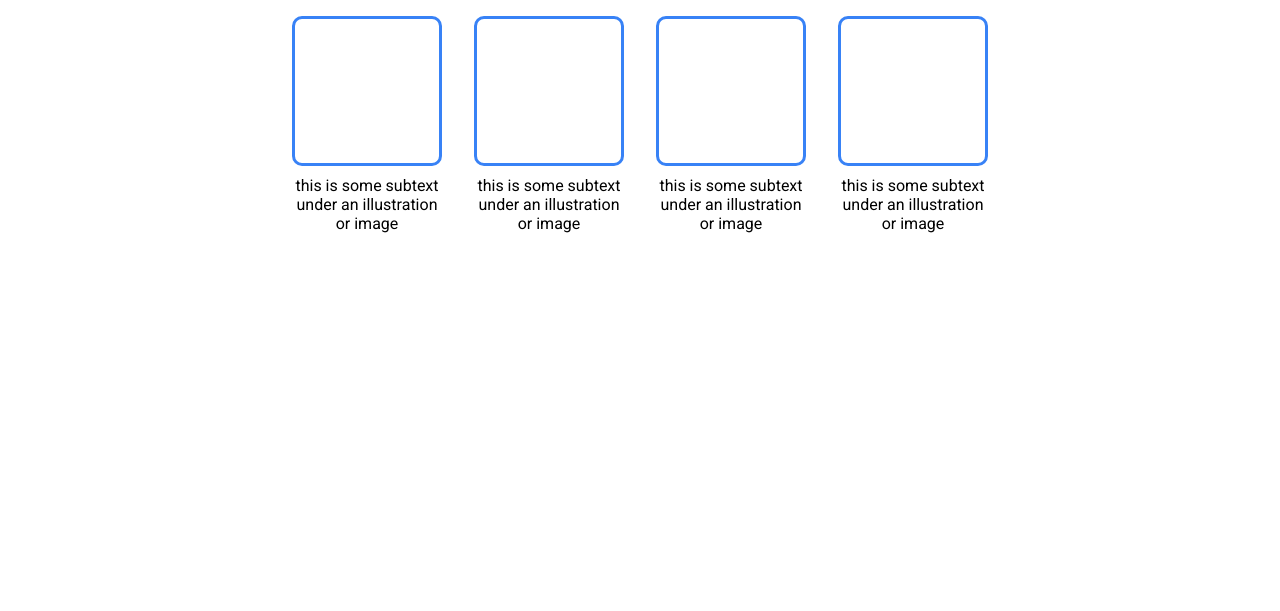
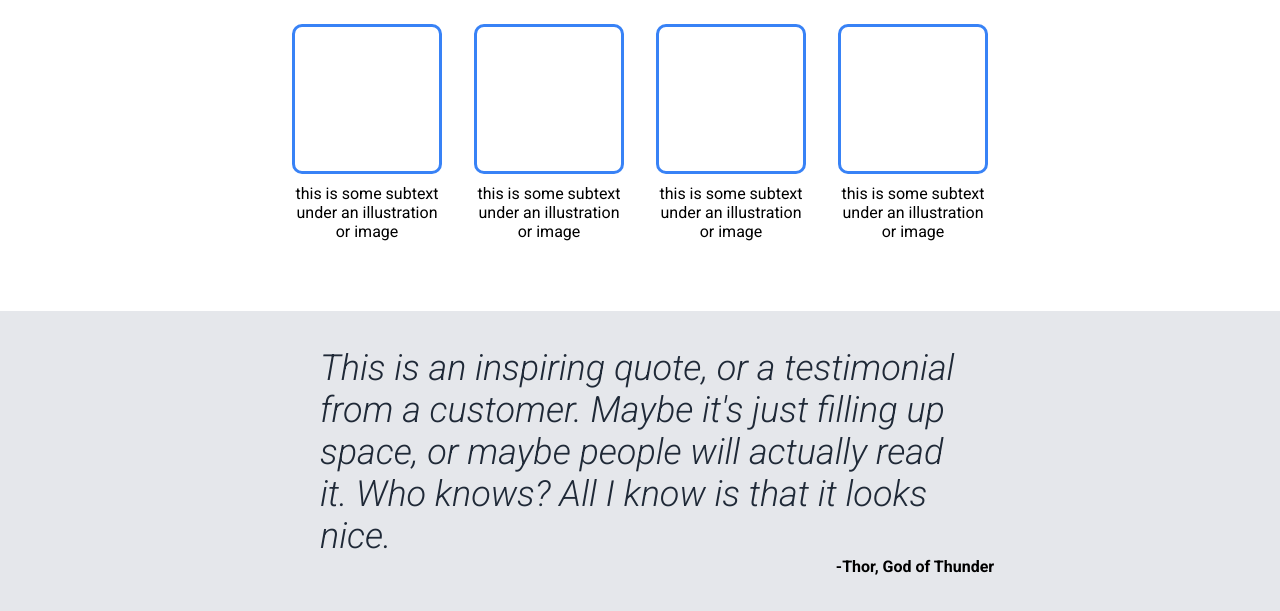
Before and after one commit to DarkBlueMoon/landing-page-old, a plain HTML site: page index.html in a window 1280 px wide. Shown: the part 502-1113 px from the top of the page. Before the commit the page ends 800 px from the top, so only its background shows below. Drawn offline with Linux system fonts and the light colour scheme.

Commit message:
Add and style testimonials section

```diff
--- a/index.html
+++ b/index.html
@@ -69,6 +69,14 @@
       </div>
     </div>
   </section>
+
+  <section class="testimonials">
+    <p class="testimonial">This is an inspiring quote, or a testimonial from a customer. Maybe it's just filling up
+      space, or maybe people will actually read it. Who knows? All I know is that it looks nice.
+    </p>
+    <span class="author">-Thor, God of
+      Thunder</span>
+  </section>
 </body>
 
 </html>
--- a/style.css
+++ b/style.css
@@ -89,6 +89,10 @@ ul {
 
 /* ---------- PROMO IMAGES STYLING ---------- */
 
+.promo-images {
+  padding-bottom: 70px;
+}
+
 .items {
   display: flex;
   justify-content: center;
@@ -113,5 +117,32 @@ ul {
   font-weight: 900;
   color: #1f2937;
   text-align: center;
-  padding: 36px 0;
+  padding: 40px 0;
 }
+
+/* ---------- TESTIMONIALS STYLING ---------- */
+
+.testimonials {
+  /* padding-bottom: 70px; */
+  background: #e5e7eb;
+  display: flex;
+  flex-direction: column;
+  align-items: center;
+  justify-content: center;
+  height: 300px;
+}
+
+.testimonial {
+  /* padding: 70px; */
+  width: 50%;
+  font-size: 36px;
+  font-weight: 300;
+  font-style: italic;
+  color: #1f2937;
+}
+
+.author {
+  /* align-self: flex-end; */
+  padding-left: 550px;
+  font-weight: bold;
+}
```
